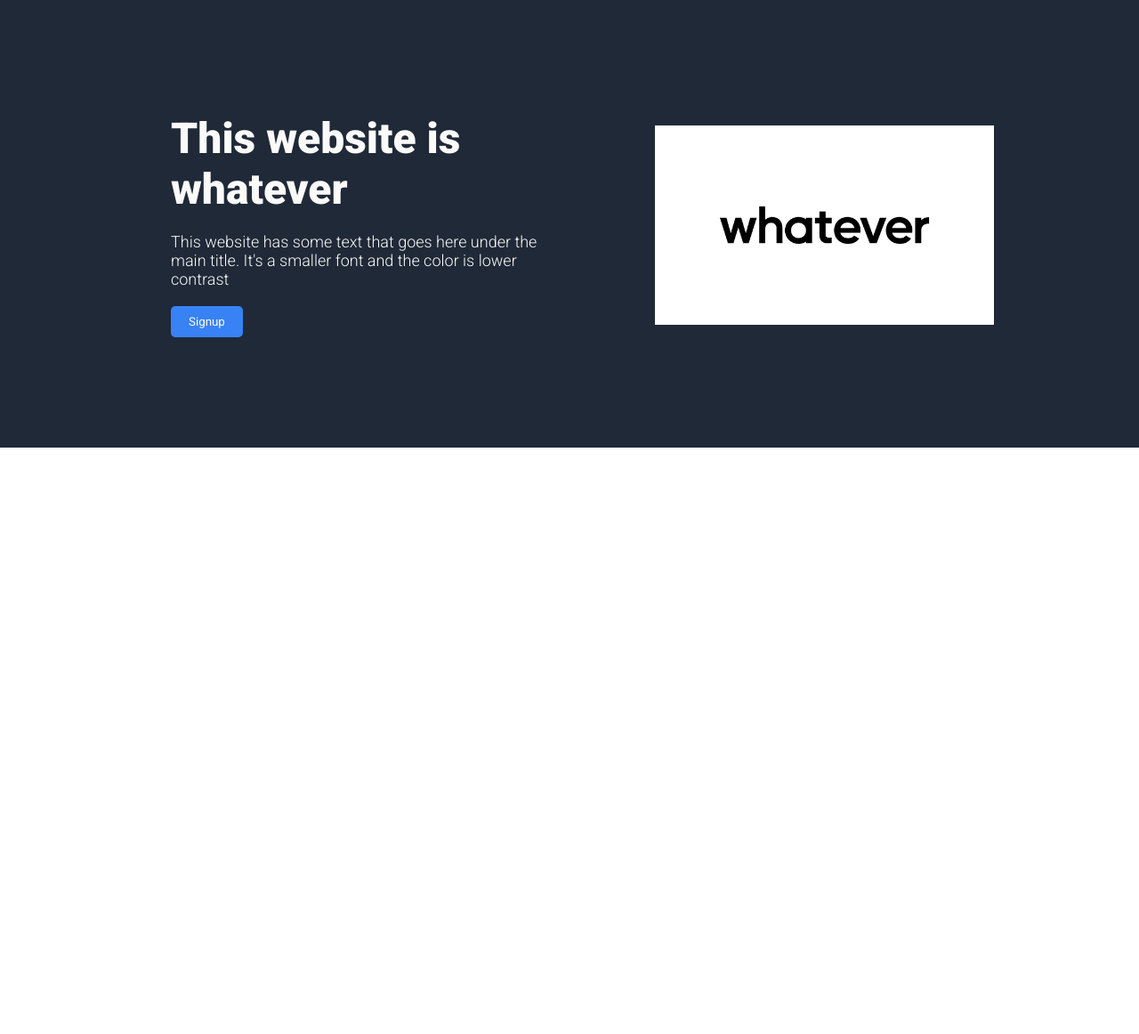
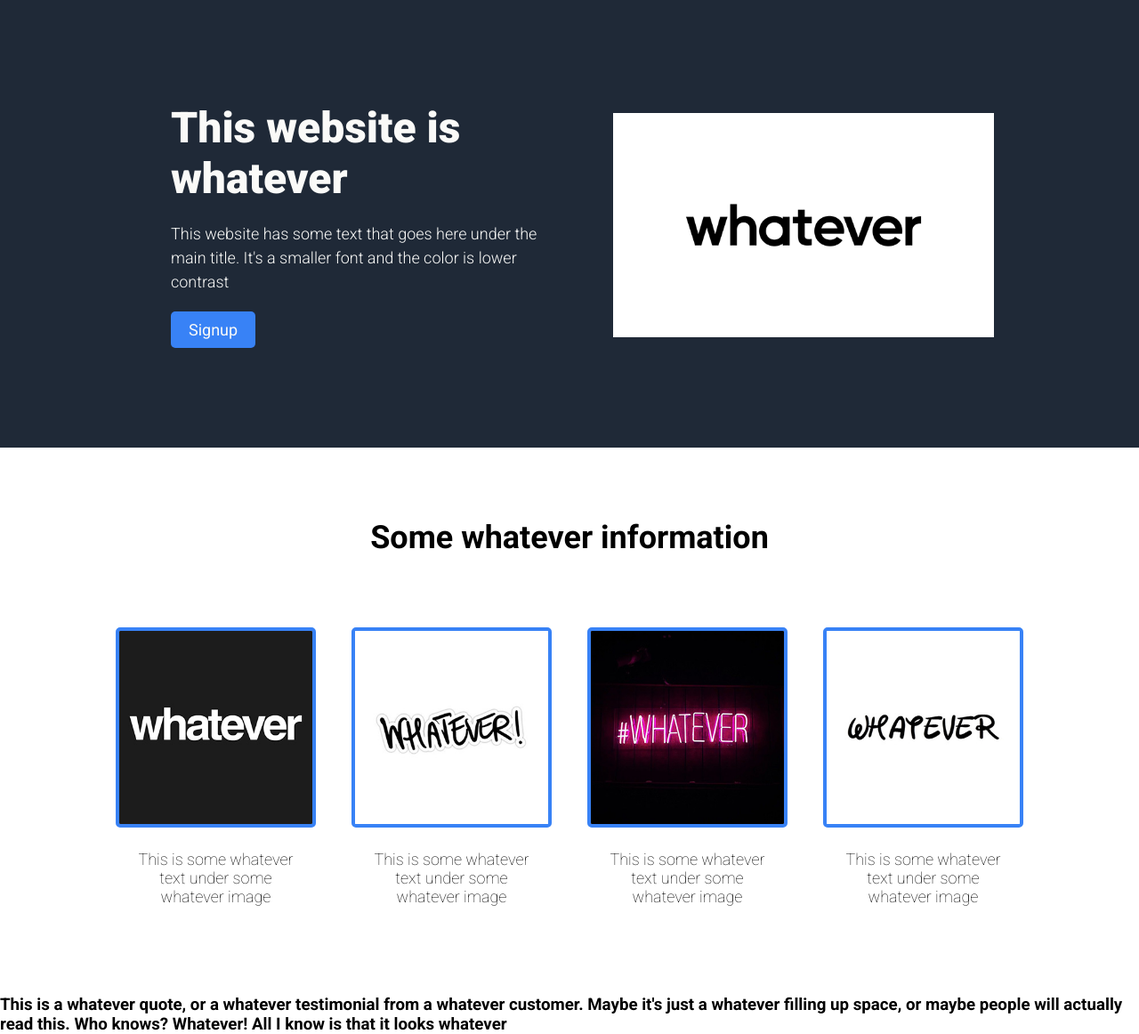
Before and after one commit to ismaelpaul/odin-landing-page, a plain HTML site: page index.html in a window 1280 px wide. Shown: the part 45-1207 px from the top of the page at 89% size. Before the commit the page ends 800 px from the top, so only its background shows below. Drawn offline with Linux system fonts and the light colour scheme.

Commit message:
Created information section

```diff
--- a/index.html
+++ b/index.html
@@ -29,5 +29,31 @@
             <img src="./imgs/whatever2.png"></img>
         </div>
     </div>
+    <div class="random-info">
+        <h2>Some whatever information</h2>
+        <div class="whatevers">
+            <div class="whatever1">
+                <img src="./imgs/whatever3.jpeg">
+                <h5>This is some whatever text under some whatever image</h5>
+            </div>
+            <div class="whatever2">
+                <img src="./imgs/whatever7.jpeg">
+                <h5>This is some whatever text under some whatever image</h5>
+            </div>
+            <div class="whatever3">
+                <img src="./imgs/whatever5.jpeg">
+                <h5>This is some whatever text under some whatever image</h5>
+            </div>
+            <div class="whatever4">
+                <img src="./imgs/whatever11.jpeg">
+                <h5>This is some whatever text under some whatever image</h5>
+            </div>
+        </div>
+    </div>
+    <div class="quote">
+        <h3>This is a whatever quote, or a whatever testimonial from a whatever customer. Maybe it's just a whatever
+            filling up space, or maybe people will actually read this. Who knows?
+            Whatever! All I know is that it looks whatever</h3>
+    </div>
 </body>
 </html>
--- a/style.css
+++ b/style.css
@@ -50,9 +50,11 @@ a, .hero-left {
 .header-links {
     font-size: 18px;
     font-weight: 300;
+    line-height: 1.5;
 }
 .hero-left.button {
     background-color: #3882f6;
+    font-size: 18px;
     padding: 10px 20px 10px 20px;
     border-radius: 5px;
     border: none;
@@ -66,5 +68,41 @@ a, .hero-left {
     padding-right: 15%;
 }
 .hero-right img {
-    max-width: 80%
-    }
+    max-width: 90%
+}
+.random-info {
+    margin-bottom: 100px;
+}
+.random-info h2 {
+    font-size: 36px;
+    text-align: center;
+    padding: 80px 0 80px 0;
+    font-weight: bolder;
+}
+.whatevers {
+    display: flex;
+    justify-content: center;
+    gap: 15px;
+}
+.whatevers h5 {
+    font-size: 18px;
+    font-weight: 100;
+    text-align: center;
+    max-width: 200px;
+    padding-top: 25px;
+}
+.whatevers img {
+    border: 4px solid #3882f6;
+    border-radius: 5px;
+    max-width: 90%;
+}
+.whatever1,
+.whatever2,
+.whatever3,
+.whatever4 {
+width: 250px;
+display: flex;
+justify-content: center;
+align-items: center;
+flex-direction: column;
+}
```
